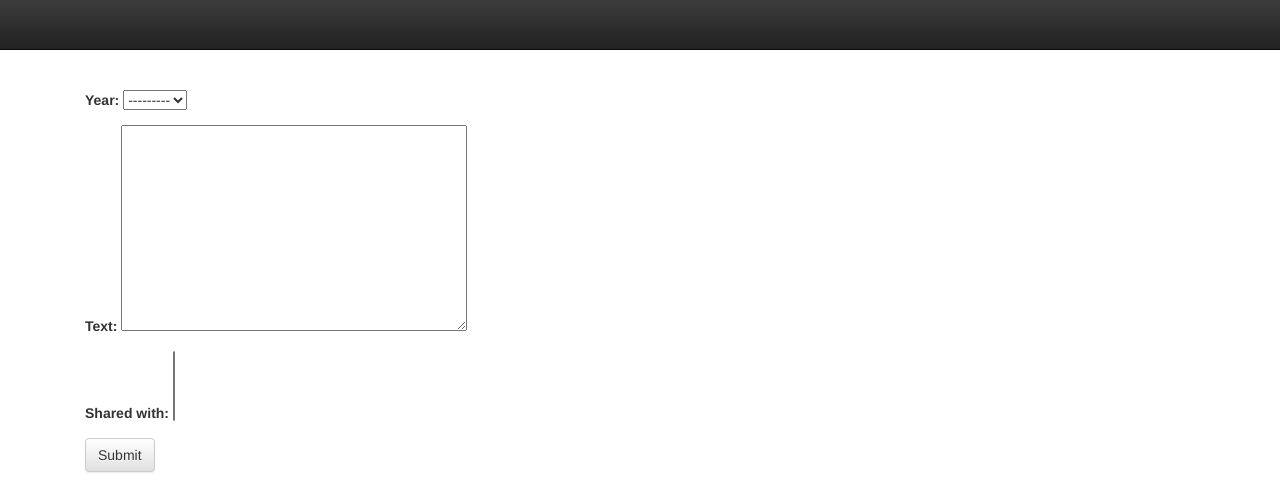
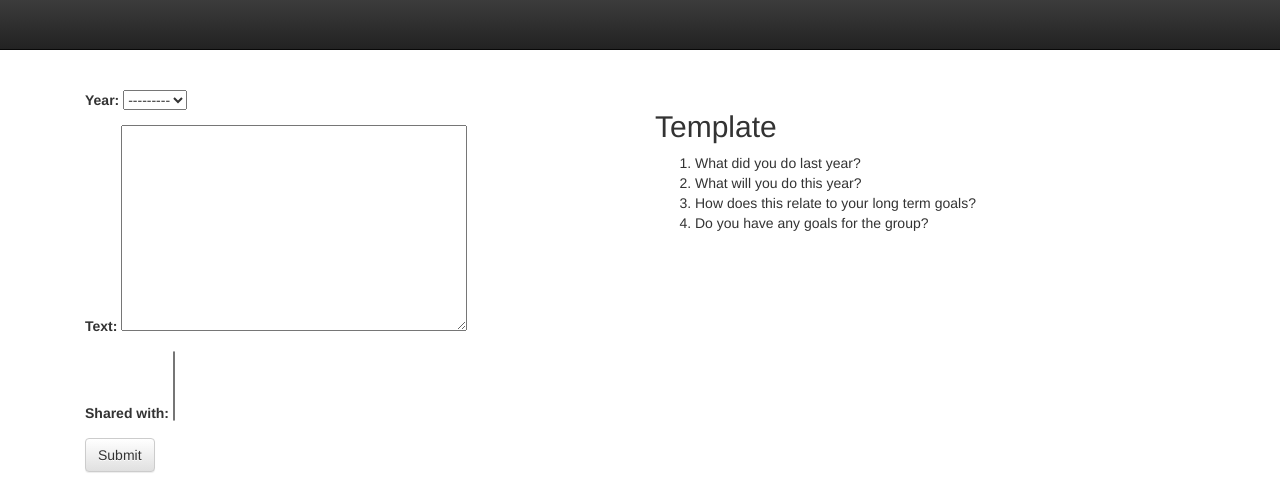
Before and after one commit to jessykate/dandelion, a Django app: page /goals/create in a window 1280 px wide. Shown: the top 483 px of the page. Run offline with Django 3.2, Linux system fonts and the light colour scheme; data that the repository does not hold is empty; some libraries are stand-ins or nearby versions.

Commit message:
guidance in goals template

```diff
--- a/goals/templates/goals/create.html
+++ b/goals/templates/goals/create.html
@@ -9,6 +9,15 @@
 		{{ form.as_p }}
 		<input type="submit" class="btn btn-default" value="Submit">
 	</div>
+	<div class="col-sm-6">
+        <h2>Template</h2>
+        <ol>
+            <li>What did you do last year?</li>
+            <li>What will you do this year?</li>
+            <li>How does this relate to your long term goals?</li>
+            <li>Do you have any goals for the group?</li>
+
+	</div>
 </div>
 
 {% endblock %}
```
